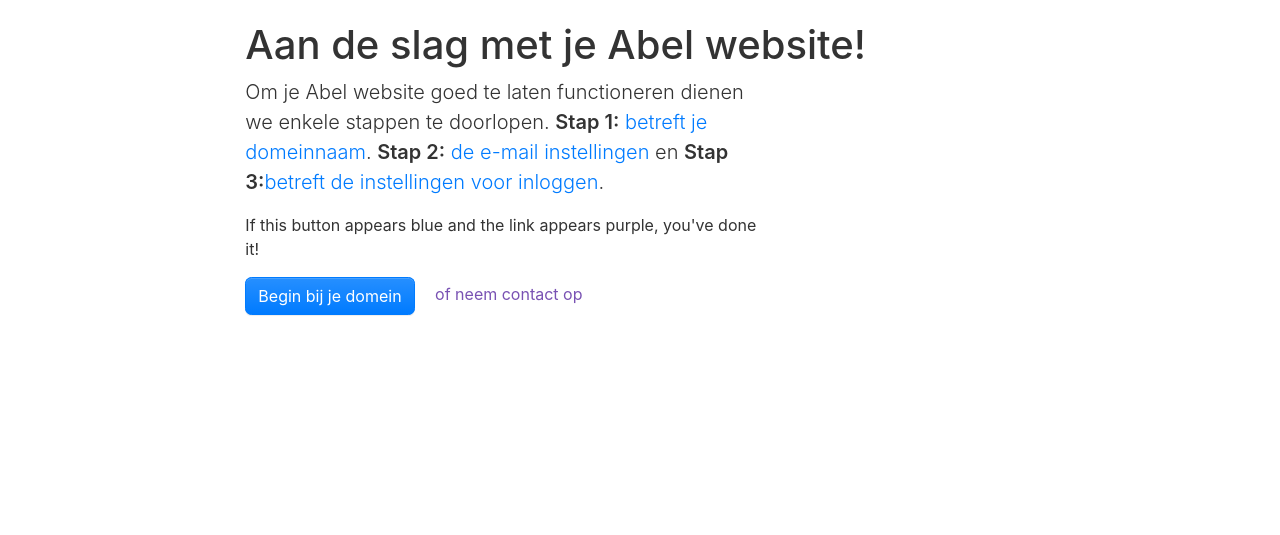
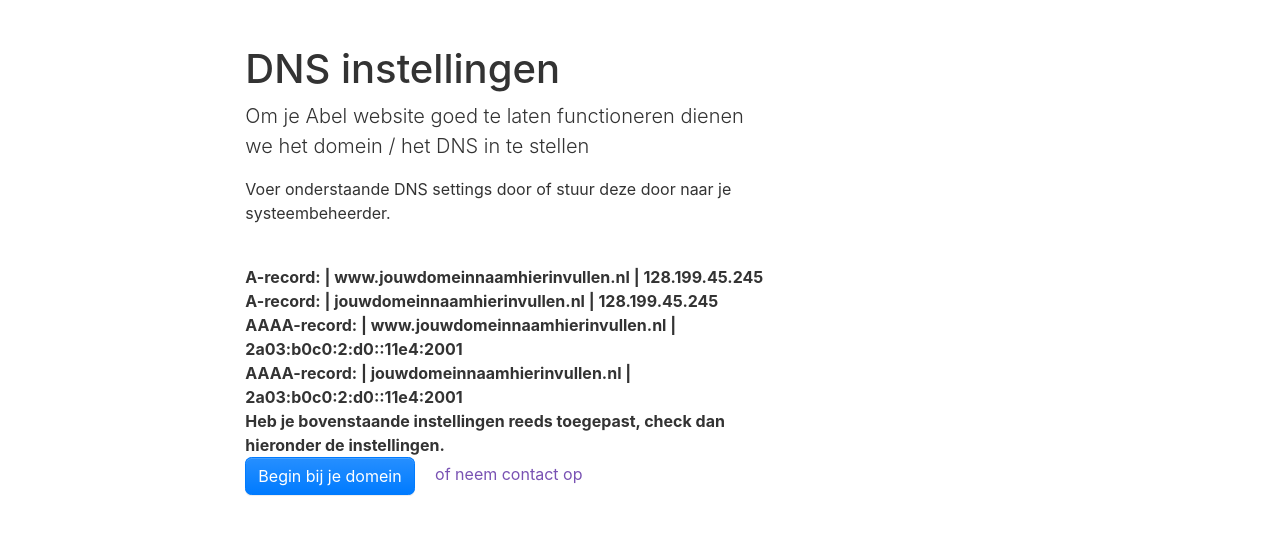
Before and after one commit to lucprincen/abel-docs, a website with bundled scripts: page domein.html in a window 1280 px wide. Shown: the part 217-752 px from the top of the page. Built offline with nearby package versions, Linux system fonts and the light colour scheme.

Commit message:
Update domein.html
Added DNS settings

```diff
--- a/domein.html
+++ b/domein.html
@@ -1,4 +1,4 @@
-<!doctype html>
+e<!doctype html>
 <html lang="en">
   <head>
     <meta charset="utf-8">
@@ -35,10 +35,15 @@
         </ul>
       </header>
 
-      <h1>Aan de slag met je Abel website!</h1>
+      <h1>DNS instellingen</h1>
       <div class="col-lg-8 px-0">
-        <p class="lead">Om je Abel website goed te laten functioneren dienen we enkele stappen te doorlopen. <b>Stap 1:</b> <a href="/domein/">betreft je domeinnaam</a>. <b>Stap 2:</b> <a href="/email/">de e-mail instellingen</a> en <b>Stap 3:</b><a href="/login/">betreft de instellingen voor inloggen</a>.</p>
-        <p>If this button appears blue and the link appears purple, you've done it!</p>
+        <p class="lead">Om je Abel website goed te laten functioneren dienen we het domein / het DNS in te stellen
+          <br /><p>Voer onderstaande DNS settings door of stuur deze door naar je systeembeheerder.</p>
+          <br /><b>A-record: | www.jouwdomeinnaamhierinvullen.nl | 128.199.45.245</b>
+          <br /><b>A-record: | jouwdomeinnaamhierinvullen.nl | 128.199.45.245</b>
+          <br /><b>AAAA-record: | www.jouwdomeinnaamhierinvullen.nl | 2a03:b0c0:2:d0::11e4:2001</b>
+          <br /><b>AAAA-record: | jouwdomeinnaamhierinvullen.nl | 2a03:b0c0:2:d0::11e4:2001</b>
+          <br /><b>Heb je bovenstaande instellingen reeds toegepast, check dan hieronder de instellingen.</b>
       </div>
 
       <a href="/domein/" class="btn btn-primary mr-3">Begin bij je domein</a>
```
